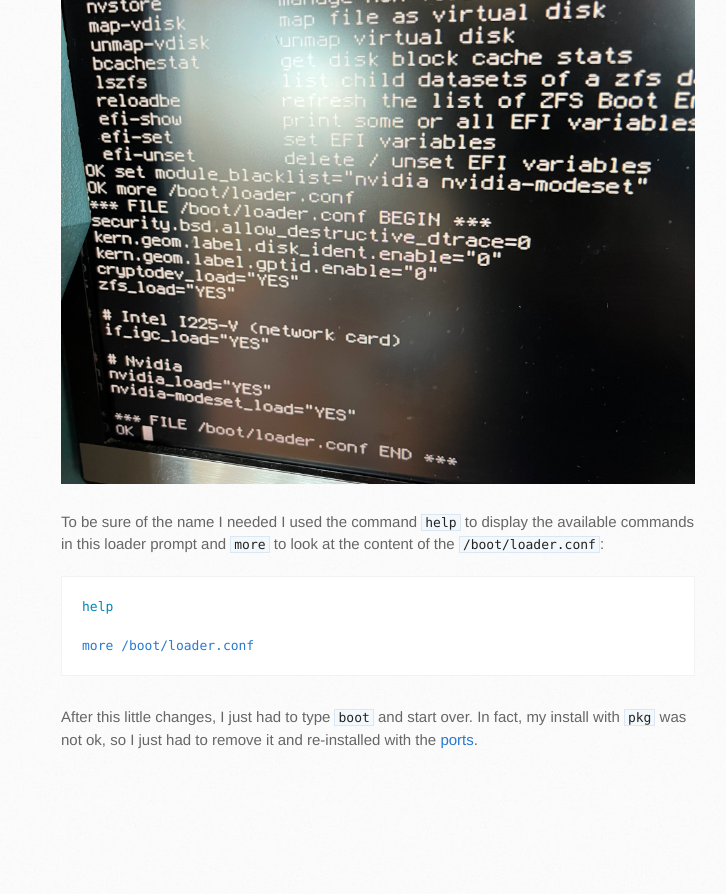
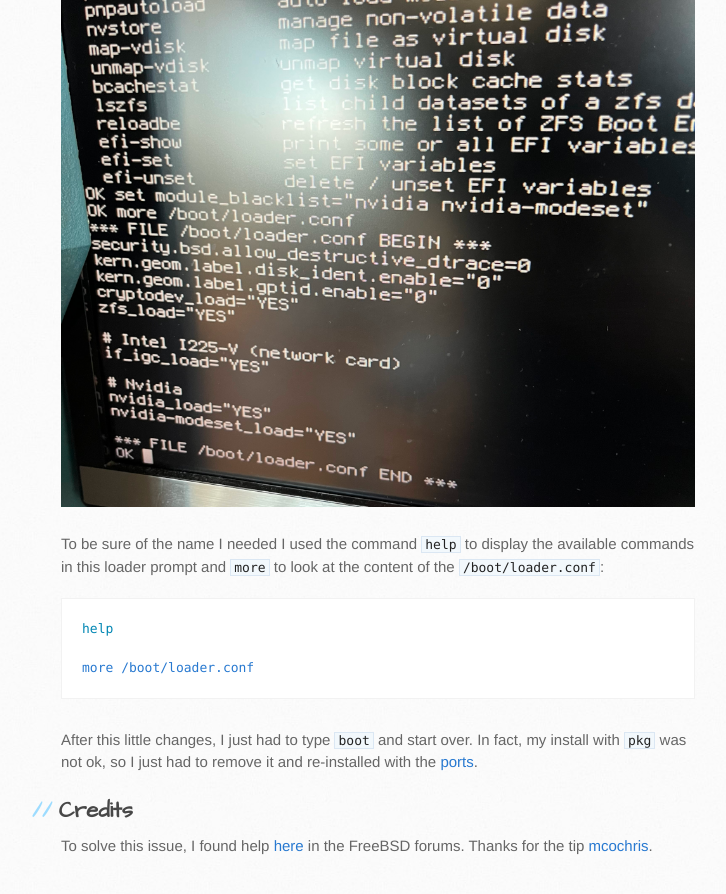
Before and after one commit to nicolasdupouy/nicolasdupouy.github.io, a Jekyll site: the page built from _posts/2022-11-13-FreeBSD-boot-failed-due-to-nvidia-module.md, in a window 1280 px wide and 900 px high, scrolled down 3350 px. Shown: the top 894 px of the window, without its empty margins (99-825 px from the left). Built offline with Jekyll 4.4.1, drawn with Linux system fonts in a browser that asks for light colours; before the commit the page ends 4144 px from its top, so only the background shows below that.

Commit message:
feat: give credits for help found on the web

```diff
--- a/_posts/2022-11-13-FreeBSD-boot-failed-due-to-nvidia-module.md
+++ b/_posts/2022-11-13-FreeBSD-boot-failed-due-to-nvidia-module.md
@@ -90,5 +90,10 @@ more /boot/loader.conf
 After this little changes, I just had to type `boot` and start over.
 In fact, my install with `pkg` was not ok, so I just had to remove it and re-installed with the [ports](https://www.freebsd.org/ports/).
 
+## Credits
+
+To solve this issue, I found help [here][freebsd_forums_help] in the FreeBSD forums. Thanks for the tip [mcochris](https://forums.freebsd.org/members/mcochris.34558/).
+
 [FreeBSD]: https://www.freebsd.org/
 [kldload]: https://www.freebsd.org/cgi/man.cgi?kldload(8)
+[freebsd_forums_help]: https://forums.freebsd.org/threads/how-to-boot-with-messed-up-boot-loader-conf.64019/
```
